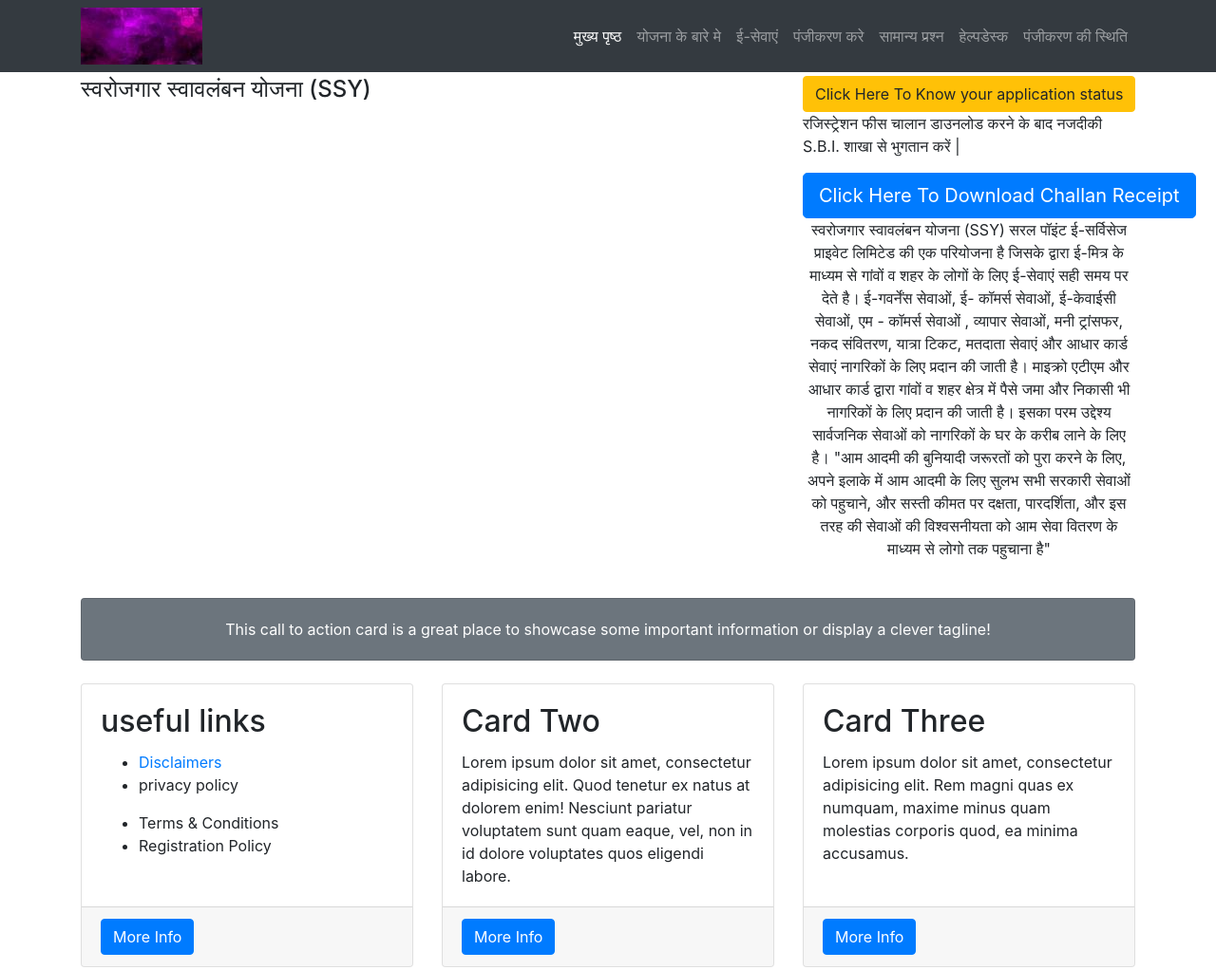
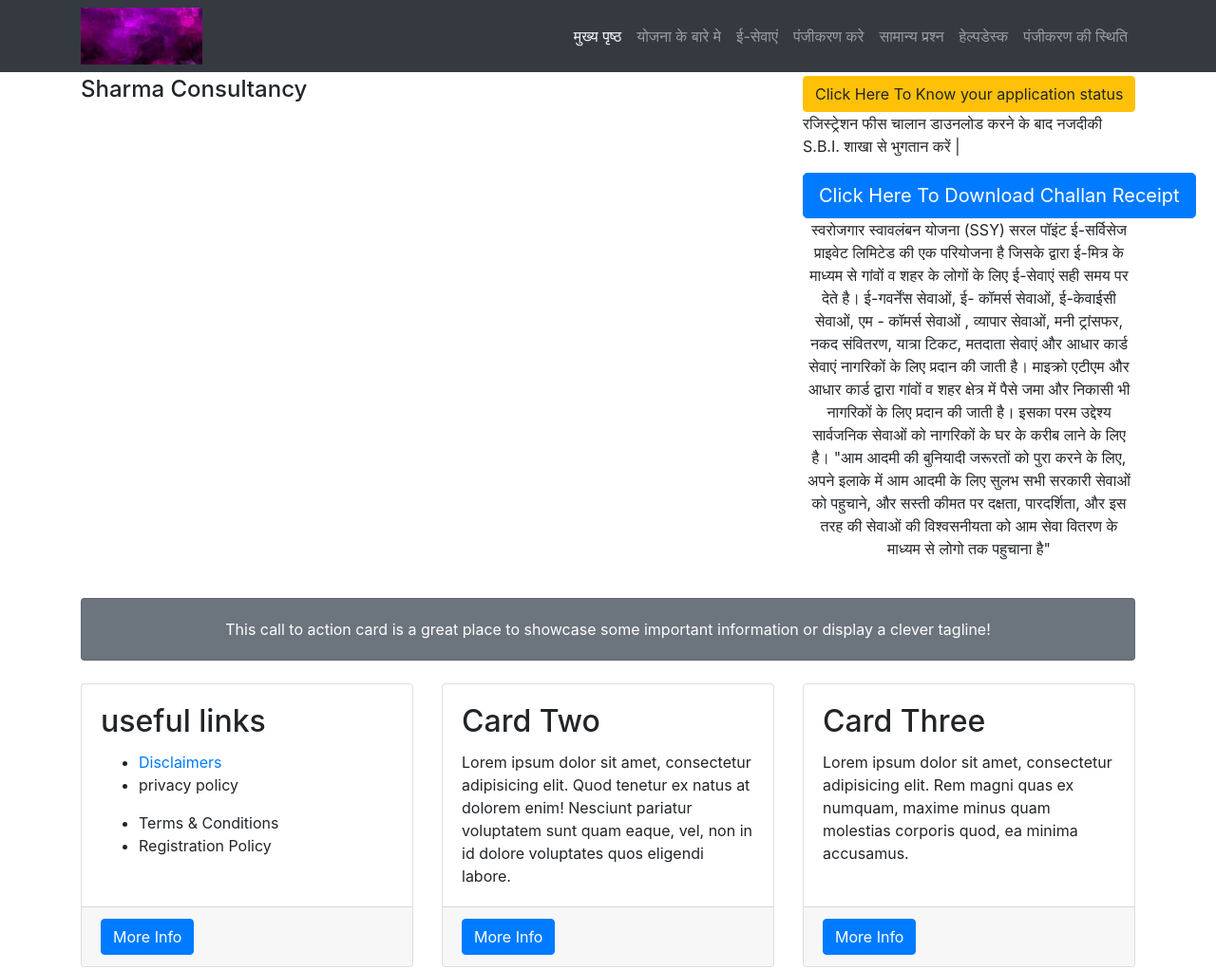
Before and after one commit to geekvaibhav/ssy, a website: page index.html in a window 1280 px wide. Shown: the top 1022 px of the page at 95% size. Drawn offline with Linux system fonts and the light colour scheme.

Commit message:
Update index.html
Title Changes

```diff
--- a/index.html
+++ b/index.html
@@ -8,7 +8,7 @@
     <meta name="description" content="">
     <meta name="author" content="">
 
-    <title>SS Yogna</title>
+    <title>Sharma Consultancy</title>
 
     <!-- Bootstrap core CSS -->
     <link href="vendor/bootstrap/css/bootstrap.min.css" rel="stylesheet">
@@ -65,7 +65,7 @@
       <!-- Heading Row -->
       <div class="row my-4">
         <div class="col-lg-8">
-			<h4> स्वरोजगार स्वावलंबन योजना (SSY) </h4>
+			<h4> Sharma Consultancy </h4>
 
         </div>
         <!-- /.col-lg-8 -->
```
